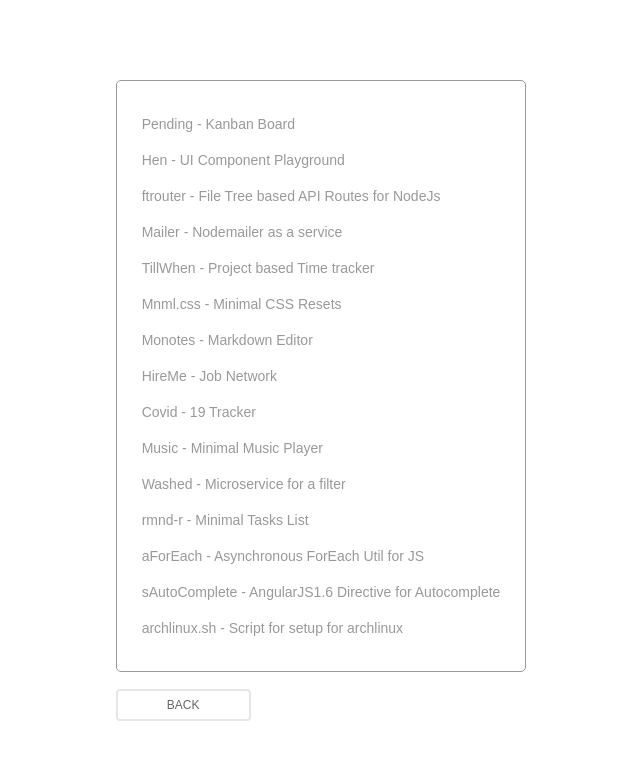
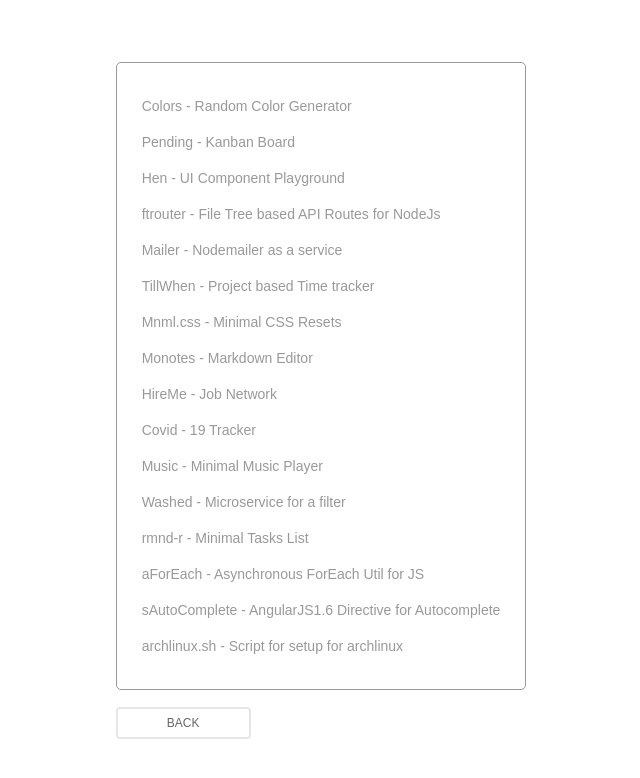
Before and after one commit to barelyhuman/reaper.im-old, a Next.js app: page /work in a window 1280 px wide. Shown: the top 778 px of the page, without its empty margins (319-959 px from the left). Built offline with nearby package versions, Linux system fonts and the light colour scheme.

Commit message:
addition for colors

```diff
--- a/pages/work/index.js
+++ b/pages/work/index.js
@@ -1,12 +1,17 @@
-import Layout from "../../components/Layout";
-import Router from "next/router";
-import Spacer from "../../components/Spacer";
+import Layout from '../../components/Layout';
+import Router from 'next/router';
+import Spacer from '../../components/Spacer';
 
 function Work() {
   return (
     <Layout>
       <div className="container">
         <ul className="card-border min-width-150-px">
+          <li>
+            <a target="_blank" href="https://pending.reaper.im">
+              Colors - Random Color Generator
+            </a>
+          </li>
           <li>
             <a target="_blank" href="https://pending.reaper.im">
               Pending - Kanban Board
```
